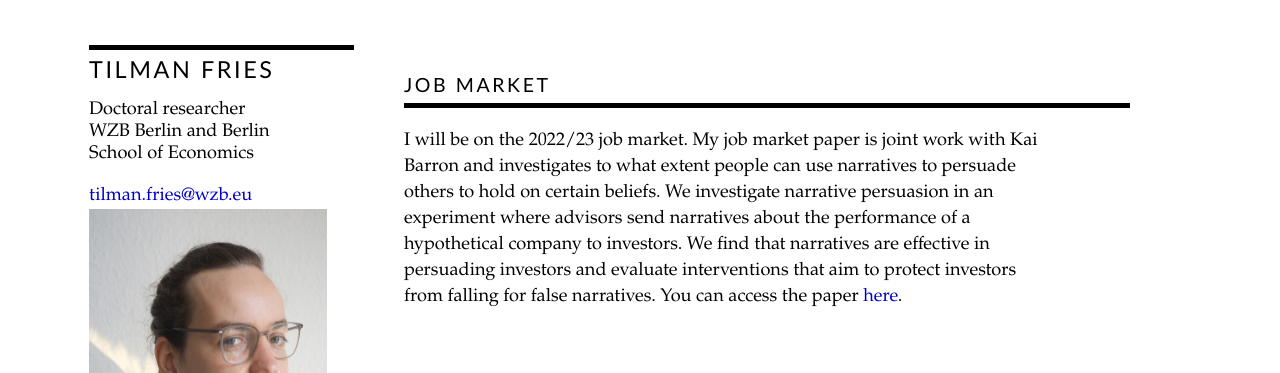
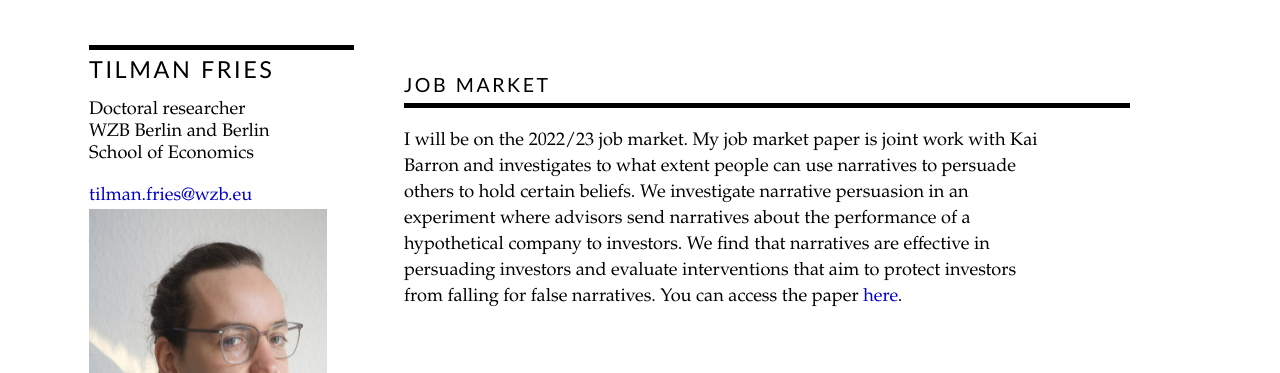
Before and after one commit to tilmanfries/tilmanfries.github.io, a Jekyll site: the page built from index.md, in a window 1280 px wide. Shown: the top 373 px of the page. Built offline with Jekyll 4.4.1, drawn with Linux system fonts in a browser that asks for light colours.

Commit message:
Update personal.html

```diff
--- a/_layouts/personal.html
+++ b/_layouts/personal.html
@@ -17,7 +17,7 @@
    <br style=“line-height:150px;”><br>
    <h1 class="content-listing-sub-header sans bottom_border"> Job Market </h1>
 
-   <p class="extra_space"> I will be on the 2022/23 job market. My job market paper is joint work with Kai Barron and investigates to what extent people can use narratives to persuade others to hold on certain beliefs. We investigate narrative persuasion in an experiment where advisors send narratives about the performance of a hypothetical company to investors. We find that narratives are effective in persuading investors and evaluate interventions that aim to protect investors from falling for false narratives. You can access the paper <a target="_blank" rel="noopener noreferrer" href=/assets/pdf/JMP_Fries.pdf>here</a>. </p>
+   <p class="extra_space"> I will be on the 2022/23 job market. My job market paper is joint work with Kai Barron and investigates to what extent people can use narratives to persuade others to hold certain beliefs. We investigate narrative persuasion in an experiment where advisors send narratives about the performance of a hypothetical company to investors. We find that narratives are effective in persuading investors and evaluate interventions that aim to protect investors from falling for false narratives. You can access the paper <a target="_blank" rel="noopener noreferrer" href=/assets/pdf/JMP_Fries.pdf>here</a>. </p>
  </div>
  <div class="column middle">
    <br style=“line-height:500px;”><br>
```
